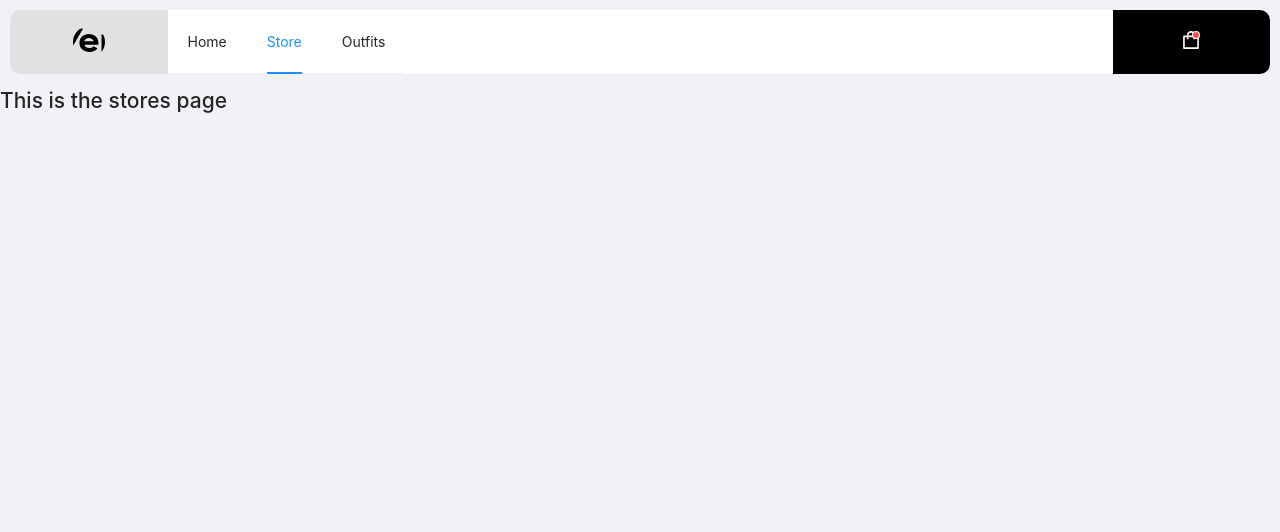
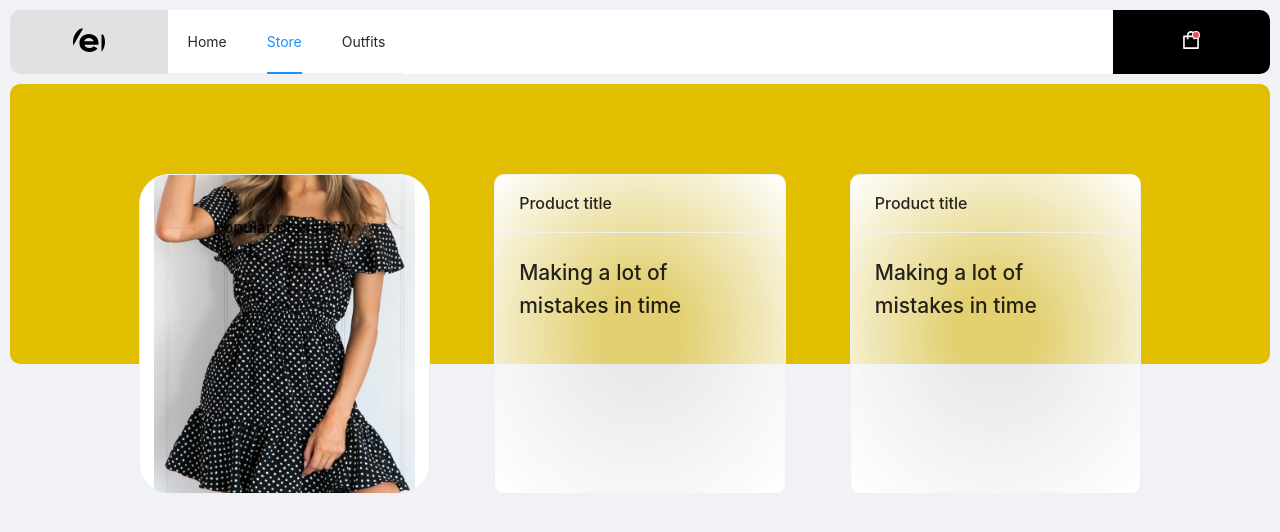
Before and after one commit to sourceKing/queststore, a Next.js app: page /store in a window 1280 px wide. Shown: the top 532 px of the page. Built offline with nearby package versions, Linux system fonts and the light colour scheme.

Commit message:
Refactored store page

```diff
--- a/package.json
+++ b/package.json
@@ -12,6 +12,7 @@
     "@zeit/next-css": "^1.0.1",
     "antd": "^4.7.0",
     "framer-motion": "^2.8.0",
+    "isomorphic-fetch": "^3.0.0",
     "next": "9.5.5",
     "react": "16.13.1",
     "react-dom": "16.13.1",
--- a/pages/store.js
+++ b/pages/store.js
@@ -1,12 +1,106 @@
-import { useState, useEffect } from 'react';
-import BaseLayout from 'components/LayoutHOC';
+import { useState, useEffect } from "react";
+import Row from "antd/lib/row";
+import Col from "antd/lib/col";
+import Card from "antd/lib/card";
+import Image from 'antd/lib/image';
+import Divider from 'antd/lib/divider';
+import {} from "@ant-design/icons";
+import BaseLayout from "components/LayoutHOC";
 
 function Store() {
   return (
     <>
-      <h1>This is the stores page</h1>
+      <div
+        style={{
+          width: "100%",
+          padding: "auto 10px",
+          position: "relative",
+          display: "inline-block",
+        }}
+      >
+        <div
+          style={{
+            // width: "95%",
+            borderRadius: 10,
+            height: 280,
+            background: "#E2BE00",
+            display: "inline-block",
+            position: "absolute",
+            top: 0,
+            left: 10,
+            right: 10,
+            margin: "0 auto",
+          }}
+        ></div>
+        <Row
+          gutter={0}
+          style={{
+            margin: 0,
+            padding: 0,
+            paddingBottom: 90,
+            zIndex: 10,
+            position: "relative",
+          }}
+        >
+          <Col span={2} style={{ margin: 0, padding: 0 }}></Col>
+          <Col span={20} style={{ margin: 0, padding: 0 }}>
+            <Row
+              gutter={[64, 64]}
+              style={{ margin: 0, padding: 0, paddingTop: 90 }}
+            >
+              <Col span={8} style={{ margin: 0 }}>
+                <Card
+                  // title="Product title"
+                  style={{
+                    // background:
+                    //   "radial-gradient(rgba(225,225,225,.5) 20%, white)",
+                    backgroundImage: "url('/prod-img.jpg')",
+                    backgroundSize: '90%',
+                    backgroundPosition: 'center',
+                    backgroundRepeat: 'no-repeat',
+                    height: 320,
+                    borderRadius: 30,
+                    textAlign: 'center',
+                  }}
+                >
+                  {/* <Image src="/prod-img.jpg" height={230} width={'100%'} /> */}
+                  <Divider orientation="center" type="horizontal">Popular dress amy</Divider>
+                  <Card.Meta description="$236.00" />
+                </Card>
+              </Col>
+              <Col span={8} style={{ margin: 0 }}>
+                <Card
+                  title="Product title"
+                  style={{
+                    background:
+                      "radial-gradient(rgba(225,225,225,.5) 20%, white)",
+                    height: 320,
+                    borderRadius: 10,
+                  }}
+                >
+                  <h1>Making a lot of mistakes in time</h1>
+                </Card>
+              </Col>
+              <Col span={8} style={{ margin: 0 }}>
+                <Card
+                  title="Product title"
+                  style={{
+                    background:
+                      "radial-gradient(rgba(225,225,225,.5) 20%, white)",
+                    height: 320,
+                    borderRadius: 10,
+                  }}
+                >
+                  <h1>Making a lot of mistakes in time</h1>
+                </Card>
+              </Col>
+            </Row>
+          </Col>
+          <Col span={2} style={{ margin: 0, padding: 0 }}></Col>
+        </Row>
+      </div>
     </>
-  )
+  );
 }
 
 export default BaseLayout(Store);
```
Also changed, not shown: public/prod-img.jpg (added), 1 other file (tests, documents, lock files or other folders).
